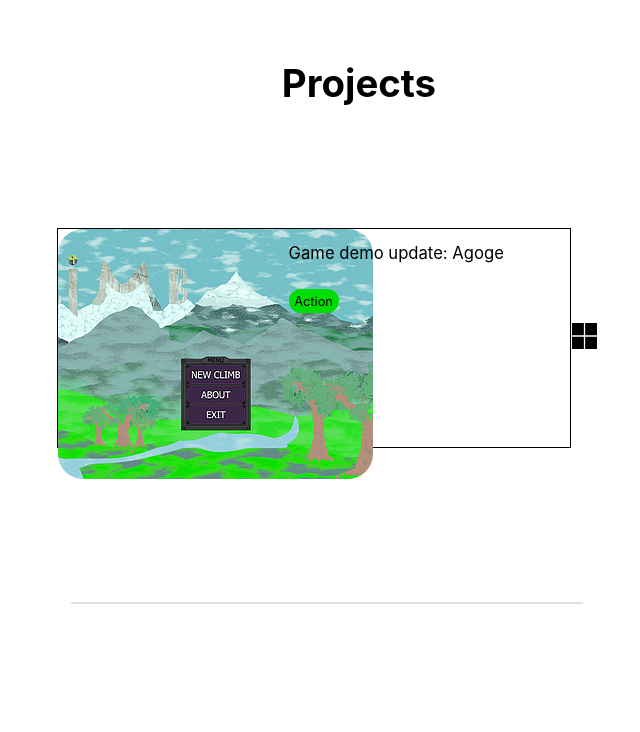
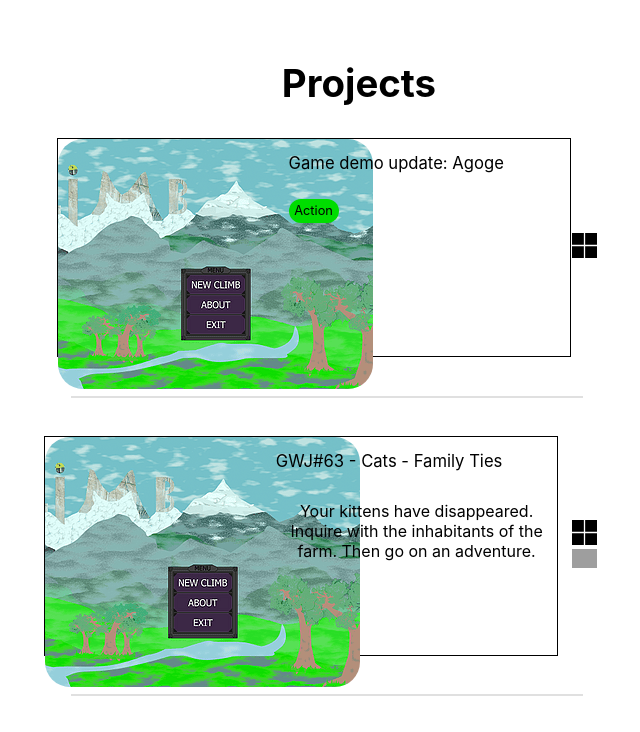
Before and after one commit to Matsuel/olivier, a React (Create React App) app: page / in a window 1280 px wide. Shown: the part 900-1632 px from the top of the page, without its empty margins (313-953 px from the left). Built offline with nearby package versions, Linux system fonts and the light colour scheme; grey boxes are pictures that could not be loaded.

Commit message:
new projects section v1.1

```diff
--- a/src/Components/Projects/Projects.css
+++ b/src/Components/Projects/Projects.css
@@ -14,7 +14,6 @@
 .project{
     width: 100%;
     height: auto;
-    min-height: 50vh;
     display: flex;
     flex-direction: row;
     justify-content: center;
@@ -63,8 +62,8 @@
     width: 40%;
     height: 2px;
     background-color: #E0E0E0;
-    margin-top: 5%;
-    margin-bottom: 5%;
+    margin-top: 3%;
+    margin-bottom: 3%;
 }
 
 .card-infos{
--- a/src/Components/Projects/ProjectsProvider.tsx
+++ b/src/Components/Projects/ProjectsProvider.tsx
@@ -42,9 +42,15 @@ const ProjectsProvider = () => {
                                             <></>
                                         )
                                     }
-                                    <p className="card-description">
-                                        {project.description}
-                                    </p>
+                                    {
+                                        project.description ? (
+                                            <p className="card-description">
+                                                {project.description}
+                                            </p>
+                                        ) : (
+                                            <></>
+                                        )
+                                    }
                                 </div>
                             </div>
                             <div className="plateforms">
```
